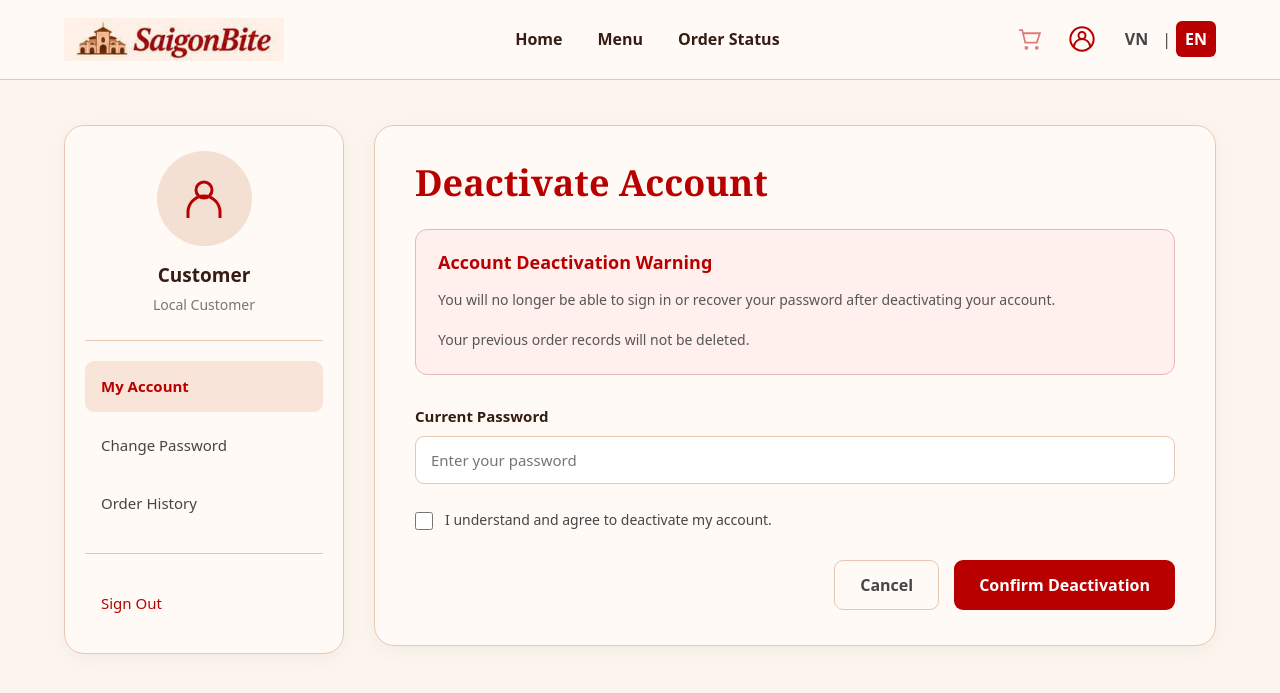
After one commit to huynhngochien6210/SaigonBite, an ASP.NET Core app: template Views/Account/DeactivateAccount.cshtml in a window 1280 px wide. The commit adds this page. Shown: the top 693 px of the page. Run offline with ASP.NET Core 8, Linux system fonts and the light colour scheme; the template is opened without the code that fills it, so the values that code supplies are empty.

Commit message:
Implement account deactivation and cookie validation

```diff
--- /dev/null
+++ b/Views/Account/DeactivateAccount.cshtml
@@ -0,0 +1,113 @@
+@model SaigonBite.ViewModels.DeactivateAccountViewModel
+
+@{
+    Layout = "_CustomerLayout";
+    ViewData["Title"] = "Deactivate Account";
+}
+
+<div class="account-page">
+
+    @await Html.PartialAsync("_AccountSidebar")
+
+    <section class="account-content">
+
+        <div class="profile-heading">
+
+            <h1 data-i18n="deactivateAccount">
+                Deactivate Account
+            </h1>
+
+        </div>
+
+        <div class="deactivate-warning">
+
+            <h3 data-i18n="deactivateWarningTitle">
+                Account Deactivation Warning
+            </h3>
+
+            <p data-i18n="deactivateWarning">
+                You will no longer be able to sign in
+                or recover your password after
+                deactivating your account.
+            </p>
+
+            <p data-i18n="deactivateKeepData">
+                Your previous order records will
+                not be deleted.
+            </p>
+
+        </div>
+
+        <form method="post"
+              action="@Url.Action("DeactivateAccount", "Account")"
+              id="deactivateAccountForm">
+
+            @Html.AntiForgeryToken()
+
+            <div asp-validation-summary="All"
+                 class="text-danger mb-3">
+            </div>
+
+            <div class="register-field">
+
+                <label for="currentPassword"
+                       data-i18n="currentPassword">
+
+                    Current Password
+
+                </label>
+
+                <input type="password"
+                       id="currentPassword"
+                       name="CurrentPassword"
+                       maxlength="128"
+                       autocomplete="current-password"
+                       data-i18n-placeholder="passwordPlaceholder"
+                       placeholder="Enter your password"
+                       required />
+
+            </div>
+
+            <div class="deactivate-confirmation">
+
+                <input type="checkbox"
+                       id="confirmDeactivation"
+                       name="ConfirmDeactivation"
+                       value="true"
+                       required />
+
+                <label for="confirmDeactivation"
+                       data-i18n="deactivateConfirmation">
+
+                    I understand and agree to
+                    deactivate my account.
+
+                </label>
+
+            </div>
+
+            <div class="profile-form-actions">
+
+                <a href="@Url.Action("MyAccount", "Account")"
+                   class="profile-cancel-button"
+                   data-i18n="cancel">
+
+                    Cancel
+
+                </a>
+
+                <button type="submit"
+                        class="deactivate-submit-button"
+                        data-i18n="confirmDeactivation">
+
+                    Confirm Deactivation
+
+                </button>
+
+            </div>
+
+        </form>
+
+    </section>
+
+</div>
--- a/Views/Shared/_AccountSidebar.cshtml
+++ b/Views/Shared/_AccountSidebar.cshtml
@@ -4,8 +4,9 @@
         ViewContext.RouteData.Values["action"]?.ToString() ?? "";
 
     bool isProfile =
-        currentAction == "MyAccount" ||
-        currentAction == "EditAccount";
+    currentAction == "MyAccount" ||
+    currentAction == "EditAccount" ||
+    currentAction == "DeactivateAccount";
 
     string fullName =
         User.Identity?.Name ?? "Customer";
--- a/Views/Shared/_CustomerLayout.cshtml
+++ b/Views/Shared/_CustomerLayout.cshtml
@@ -13,10 +13,21 @@
     <link rel="stylesheet"
           href="/lib/bootstrap/dist/css/bootstrap.min.css">
 
-    <link rel="stylesheet" href="/css/theme.css">
-    <link rel="stylesheet" href="/css/register.css">
-    <link rel="stylesheet" href="/css/customer.css">
-    <link rel="stylesheet" href="/css/profile.css">
+    <link rel="stylesheet"
+      href="~/css/theme.css"
+      asp-append-version="true" />
+
+    <link rel="stylesheet"
+        href="~/css/register.css"
+        asp-append-version="true" />
+
+    <link rel="stylesheet"
+        href="~/css/customer.css"
+        asp-append-version="true" />
+
+    <link rel="stylesheet"
+        href="~/css/profile.css"
+        asp-append-version="true" />
 </head>
 
 <body class="customer-body">
--- a/wwwroot/css/profile.css
+++ b/wwwroot/css/profile.css
@@ -605,3 +605,112 @@ a.account-nav-item:hover {
         width: 100%;
     }
 }
+
+/* ==========================================
+   DEACTIVATE ACCOUNT
+   ========================================== */
+
+.deactivate-section {
+    margin-top: 30px;
+    padding: 22px;
+    background: #fff5f3;
+    border: 1px solid #e8b7b7;
+    border-radius: 12px;
+}
+
+.deactivate-section h2 {
+    color: #b90000;
+    font-size: 19px;
+    font-weight: 600;
+    margin-bottom: 12px;
+}
+
+.deactivate-section p {
+    color: #666;
+    font-size: 14px;
+    line-height: 1.7;
+    margin-bottom: 20px;
+}
+
+.deactivate-button {
+    display: inline-block;
+    padding: 11px 20px;
+    border: 1px solid #b90000;
+    border-radius: 9px;
+    color: #b90000;
+    background: transparent;
+    font-size: 14px;
+    font-weight: 600;
+    text-decoration: none;
+    transition: 0.2s;
+}
+
+.deactivate-button:hover {
+    background: #b90000;
+    color: #fff;
+    text-decoration: none;
+}
+.deactivate-warning {
+    padding: 22px;
+    margin-bottom: 30px;
+    background: #fff0ed;
+    border: 1px solid #e8b7b7;
+    border-radius: 12px;
+}
+
+.deactivate-warning h3 {
+    margin-bottom: 15px;
+    color: #b90000;
+    font-size: 18px;
+    font-weight: 600;
+}
+
+.deactivate-warning p {
+    color: #555555;
+    font-size: 14px;
+    line-height: 1.7;
+}
+
+.deactivate-warning p:last-child {
+    margin-bottom: 0;
+}
+
+.deactivate-confirmation {
+    display: flex;
+    align-items: flex-start;
+    gap: 12px;
+    margin-top: 25px;
+}
+
+.deactivate-confirmation input {
+    width: 18px;
+    height: 18px;
+    margin-top: 3px;
+    accent-color: #b90000;
+    flex-shrink: 0;
+}
+
+.deactivate-confirmation label {
+    font-size: 14px;
+    color: #454545;
+    cursor: pointer;
+}
+
+.deactivate-submit-button {
+    padding: 12px 25px;
+    border: none;
+    border-radius: 9px;
+    background: #b90000;
+    color: #ffffff;
+    font-weight: 600;
+    cursor: pointer;
+}
+
+.deactivate-submit-button:hover {
+    background: #900000;
+}
+
+.deactivate-submit-button:disabled {
+    opacity: 0.6;
+    cursor: not-allowed;
+}
--- a/wwwroot/js/language.js
+++ b/wwwroot/js/language.js
@@ -139,6 +139,21 @@ const translations = {
             "Demo order history. Backend is not connected.",
         otpSimulationNote:
         "Development mode - Check the server terminal for your verification code.",
+        deactivateAccount: "Deactivate Account",
+        deactivateDescription:
+            "Deactivating your account will prevent you from signing in. Your previous order records will be retained.",
+        deactivateWarningTitle:
+            "Account Deactivation Warning",
+        deactivateWarning:
+            "You will no longer be able to sign in or recover your password after deactivating your account.",
+        deactivateKeepData:
+            "Your previous order records will not be deleted.",
+
+        deactivateConfirmation:
+            "I understand and agree to deactivate my account.",
+        confirmDeactivation:
+            "Confirm Deactivation",
+
     },
 
     vi: {
@@ -279,6 +294,26 @@ const translations = {
             "Lịch sử đơn hàng mô phỏng. Backend chưa được kết nối.",
         otpSimulationNote:
         "Chế độ phát triển - Kiểm tra Terminal để lấy mã xác thực.",
+
+        deactivateAccount: "Vô hiệu hóa tài khoản",
+
+        deactivateDescription:
+            "Sau khi vô hiệu hóa tài khoản, bạn sẽ không thể đăng nhập. Lịch sử đơn hàng trước đây vẫn được lưu giữ.",
+
+        deactivateWarningTitle:
+            "Cảnh báo vô hiệu hóa tài khoản",
+
+        deactivateWarning:
+            "Bạn sẽ không thể đăng nhập hoặc khôi phục mật khẩu sau khi vô hiệu hóa tài khoản.",
+
+        deactivateKeepData:
+            "Lịch sử đơn hàng trước đây sẽ không bị xóa.",
+
+        deactivateConfirmation:
+            "Tôi hiểu và đồng ý vô hiệu hóa tài khoản của mình.",
+
+        confirmDeactivation:
+            "Xác nhận vô hiệu hóa",
     }
 };
 
```
Also changed, not shown: Controllers/AccountController.cs (+72 -0 lines), Program.cs (+85 -2 lines), Services/AccountService.cs (+68 -1 lines), Services/IAccountService.cs (+6 -1 lines), ViewModels/DeactivateAccountViewModel.cs (added, +18 -0 lines), Views/Account/Login.cshtml (+7 -0 lines), Views/Account/MyAccount.cshtml (+21 -0 lines).
